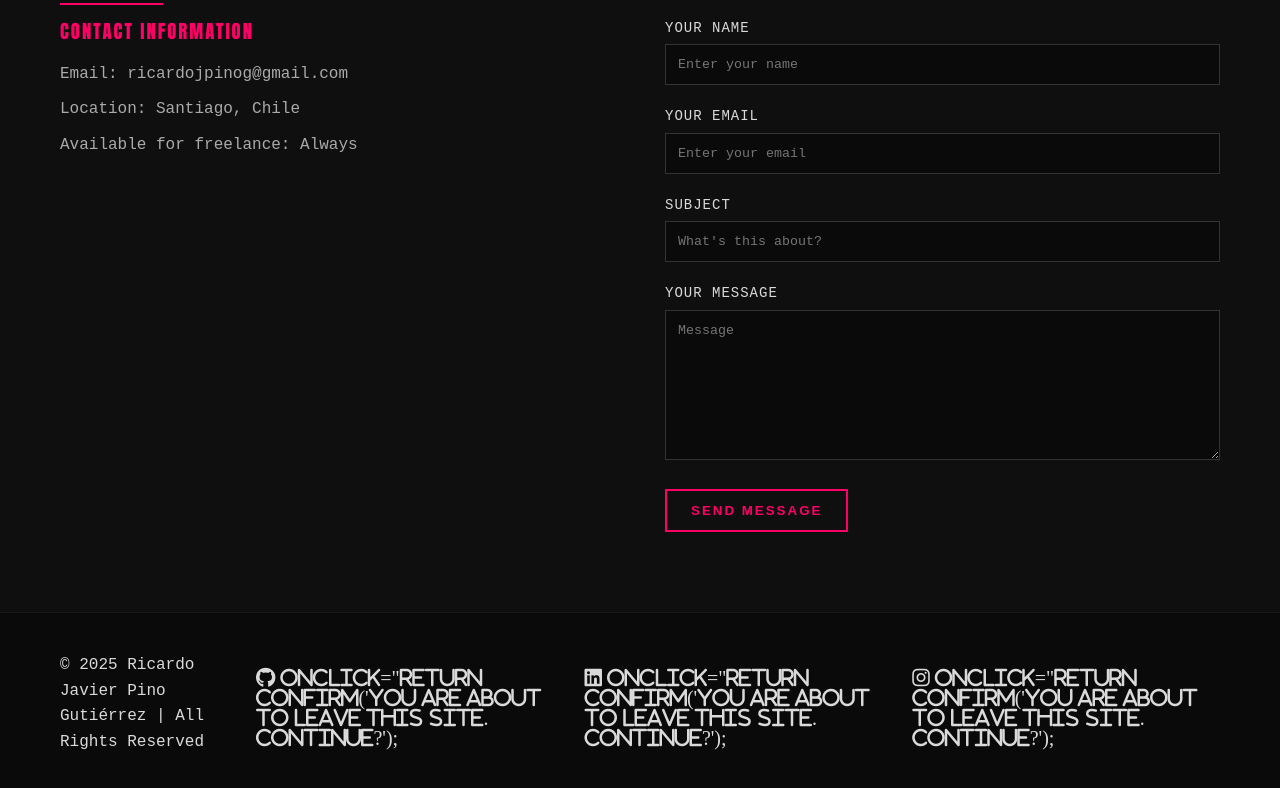
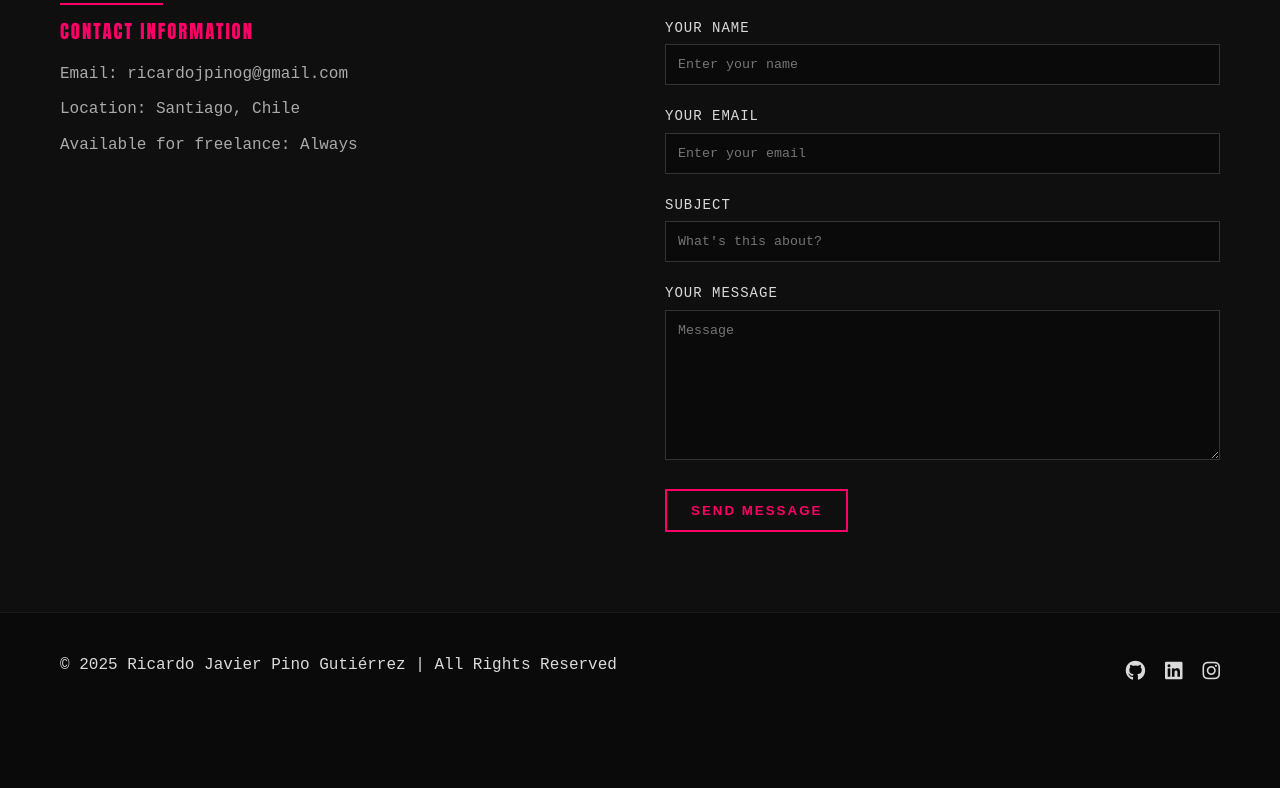
Before and after one commit to r-strll/Portfolio, a plain HTML site: page index.html in a window 1280 px wide. Shown: the part 3603-4391 px from the top of the page. After the commit the page ends 4337 px from the top, so only its background shows below. Drawn offline with Linux system fonts and the light colour scheme.

Commit message:
Update index.html

```diff
--- a/index.html
+++ b/index.html
@@ -917,9 +917,9 @@
             <div class="footer-content">
                 <p>&copy; 2025 Ricardo Javier Pino Gutiérrez | All Rights Reserved</p>
                 <div class="social-links">
-                    <a href="https://github.com/r-strll"><i class="fab fa-github"> onclick="return confirm('You are about to leave this site. Continue?');</i></a>
-                    <a href="https://www.linkedin.com/in/ricardo-pino-58b556201/"><i class="fab fa-linkedin"> onclick="return confirm('You are about to leave this site. Continue?');</i></a>
-                    <a href="https://www.instagram.com/r.strll/"><i class="fab fa-instagram"> onclick="return confirm('You are about to leave this site. Continue?');</i></a>
+                    <a href="https://github.com/r-strll" target="_blank"><i class="fab fa-github" > </i></a>
+                    <a href="https://www.linkedin.com/in/ricardo-pino-58b556201/" target="_blank"><i class="fab fa-linkedin"></i></a>
+                    <a href="https://www.instagram.com/r.strll/" target="_blank"><i class="fab fa-instagram"></i></a>
                 </div>
             </div>
         </div>
```
